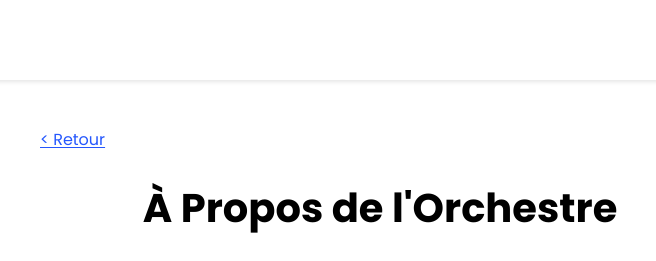
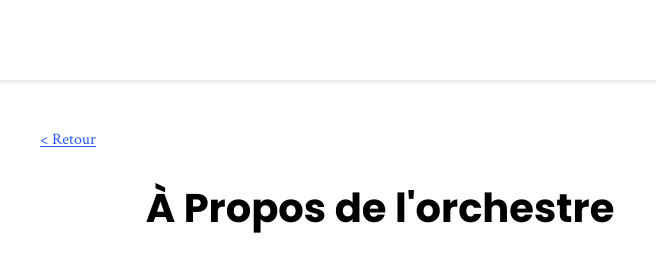
Before and after one commit to pascalmercier/eap-website, a website: page orchestre.html in a window 1280 px wide. Shown: the top 261 px of the page, 260-916 px from the left. Drawn offline with Linux system fonts and the light colour scheme.

Commit message:
Change retour links to use body font (Crimson Text)

```diff
--- a/css/components/contact.css
+++ b/css/components/contact.css
@@ -26,7 +26,7 @@
 }
 
 .page__back {
-  font-family: var(--font-avenir-next);
+  font-family: var(--font-crimson-text);
   font-size: var(--font-size-sm);
   color: var(--color-link);
   text-decoration: underline;
--- a/orchestre.html
+++ b/orchestre.html
@@ -47,7 +47,7 @@
       <div class="orchestre__container">
         <a href="./" class="page__back">&lt; Retour</a>
 
-        <h1 class="section-title orchestre__title">À Propos de l'Orchestre</h1>
+        <h1 class="section-title orchestre__title">À Propos de l'orchestre</h1>
 
         <div class="orchestre__content">
           <!-- Section 1: Une histoire unique -->
```
